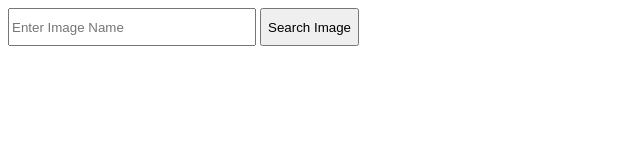
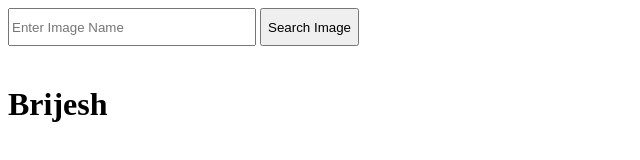
Before and after one commit to Utsqrcode/Qrcodeuts, a plain HTML site: page Index.html in a window 1280 px wide. Shown: the whole page, without its empty margins (0-640 px from the left). Drawn offline with Linux system fonts and the light colour scheme.

Commit message:
Index.html

```diff
--- a/Index.html
+++ b/Index.html
@@ -37,6 +37,7 @@
   <table id="suggestionTable"></table>
   <br>
   <div id="result"></div>
+  <h1>Brijesh</h1>
 
   <script>
     const imageNames = [
```
